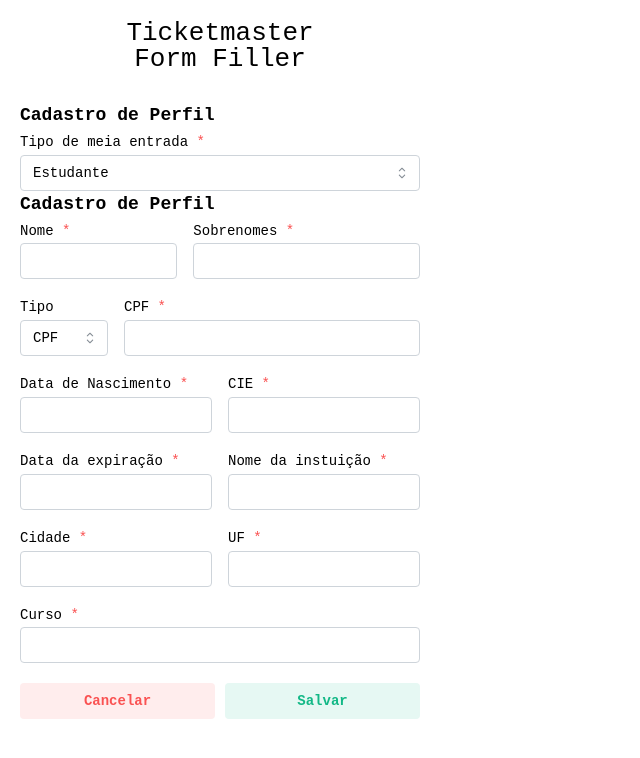
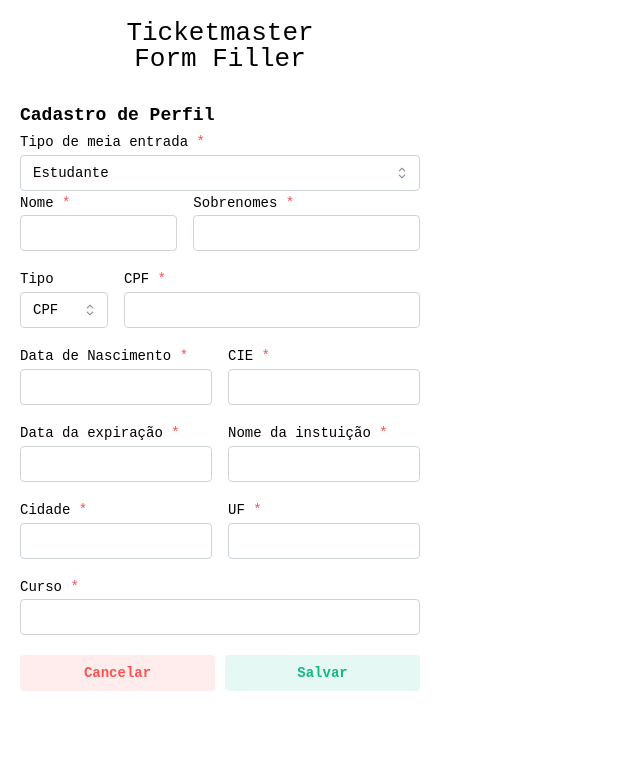
Before and after one commit to leoandretta/ticketmaster-form-filler, a React (Vite) app: page / in a window 1280 px wide. Both pictures are taken after a click on the button "Criar novo perfil". Shown: the top 758 px of the page, without its empty margins (0-640 px from the left). Built offline with nearby package versions, Linux system fonts and the light colour scheme.

Commit message:
refactor: duplified titles removed

```diff
--- a/src/components/profile-create/disabledPerson.tsx
+++ b/src/components/profile-create/disabledPerson.tsx
@@ -1,4 +1,4 @@
-import { Grid, TextInput, Select, Text } from "@mantine/core";
+import { Grid, TextInput, Select } from "@mantine/core";
 import { useForm } from "@mantine/form";
 import type { ProfileFormHandle, ProfileFormProps, ProfileHolderFormValues } from "./types";
 import { forwardRef, useImperativeHandle } from "react";
@@ -25,7 +25,6 @@
 
     return (
         <form>
-            <Text fw="bold" fz="h4">Cadastro de Perfil</Text>
             <Grid>
                 <Grid.Col span={5}>
                     <TextInput required label="Nome" key={form.key('firstName')} {...form.getInputProps('firstName')} />
--- a/src/components/profile-create/index.tsx
+++ b/src/components/profile-create/index.tsx
@@ -40,7 +40,6 @@
                 profileType == "Teacher" ? <TeacherCreationForm ref={formRef} onSubmit={onSubmit} /> :
                 profileType == "Retirees" && <RetireeCreationForm ref={formRef} onSubmit={onSubmit} />
             }
-
             <SimpleGrid mt={20} cols={2} spacing={10}>
                 <Button color="red" variant="light" onClick={() => onCancel()}>
                     <Icon path={mdiClose} />
--- a/src/components/profile-create/lowIncomeYouth.tsx
+++ b/src/components/profile-create/lowIncomeYouth.tsx
@@ -1,4 +1,4 @@
-import { Grid, TextInput, Select, Text } from "@mantine/core";
+import { Grid, TextInput, Select } from "@mantine/core";
 import { useForm } from "@mantine/form";
 import type { ProfileFormHandle, ProfileFormProps, ProfileHolderFormValues } from "./types";
 import { forwardRef, useImperativeHandle } from "react";
@@ -26,7 +26,6 @@
 
     return (
         <form>
-            <Text fw="bold" fz="h4">Cadastro de Perfil</Text>
             <Grid>
                 <Grid.Col span={5}>
                     <TextInput required label="Nome" key={form.key('firstName')} {...form.getInputProps('firstName')} />
--- a/src/components/profile-create/retiree.tsx
+++ b/src/components/profile-create/retiree.tsx
@@ -1,4 +1,4 @@
-import { Grid, TextInput, Select, Text } from "@mantine/core";
+import { Grid, TextInput, Select } from "@mantine/core";
 import { useForm } from "@mantine/form";
 import type { ProfileFormHandle, ProfileFormProps, ProfileHolderFormValues } from "./types";
 import { forwardRef, useImperativeHandle } from "react";
@@ -25,7 +25,6 @@
 
     return (
         <form>
-            <Text fw="bold" fz="h4">Cadastro de Perfil</Text>
             <Grid>
                 <Grid.Col span={5}>
                     <TextInput required label="Nome" key={form.key('firstName')} {...form.getInputProps('firstName')} />
--- a/src/components/profile-create/student.tsx
+++ b/src/components/profile-create/student.tsx
@@ -1,4 +1,4 @@
-import { Grid, TextInput, Select, Autocomplete, Text } from "@mantine/core";
+import { Grid, TextInput, Select, Autocomplete } from "@mantine/core";
 import { useForm } from "@mantine/form";
 import { states } from "../../config/states";
 import type { ProfileFormHandle, ProfileFormProps, ProfileHolderFormValues } from "./types";
@@ -31,7 +31,6 @@
 
     return (
         <form>
-            <Text fw="bold" fz="h4">Cadastro de Perfil</Text>
             <Grid>
                 <Grid.Col span={5}>
                     <TextInput required label="Nome" key={form.key('firstName')} {...form.getInputProps('firstName')} />
--- a/src/components/profile-create/teacher.tsx
+++ b/src/components/profile-create/teacher.tsx
@@ -1,4 +1,4 @@
-import { Grid, TextInput, Select, Text } from "@mantine/core";
+import { Grid, TextInput, Select } from "@mantine/core";
 import { useForm } from "@mantine/form";
 import type { ProfileFormHandle, ProfileFormProps, ProfileHolderFormValues } from "./types";
 import { forwardRef, useImperativeHandle } from "react";
@@ -26,7 +26,6 @@
 
     return (
         <form>
-            <Text fw="bold" fz="h4">Cadastro de Perfil</Text>
             <Grid>
                 <Grid.Col span={5}>
                     <TextInput required label="Nome" key={form.key('firstName')} {...form.getInputProps('firstName')} />
```
